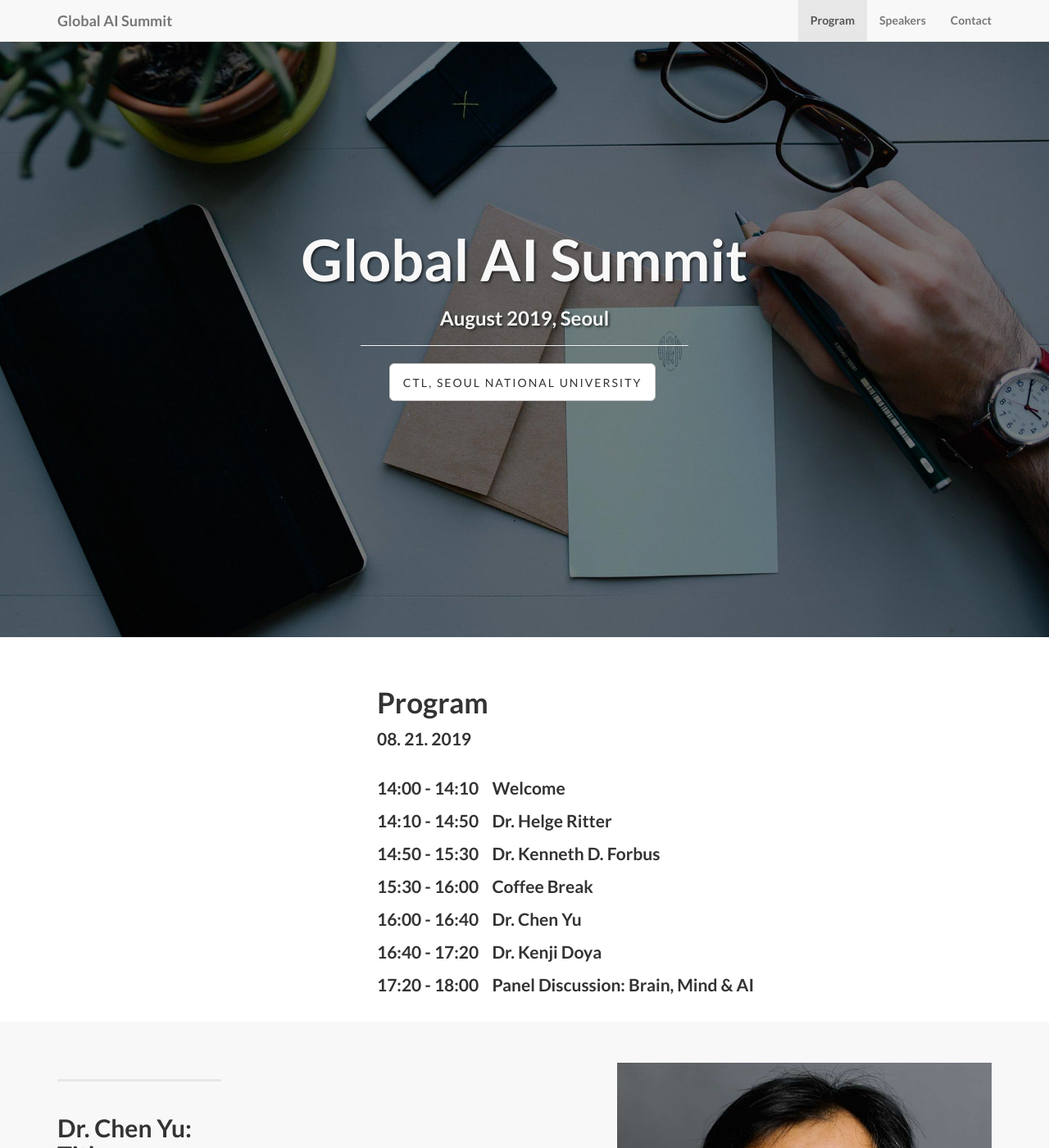
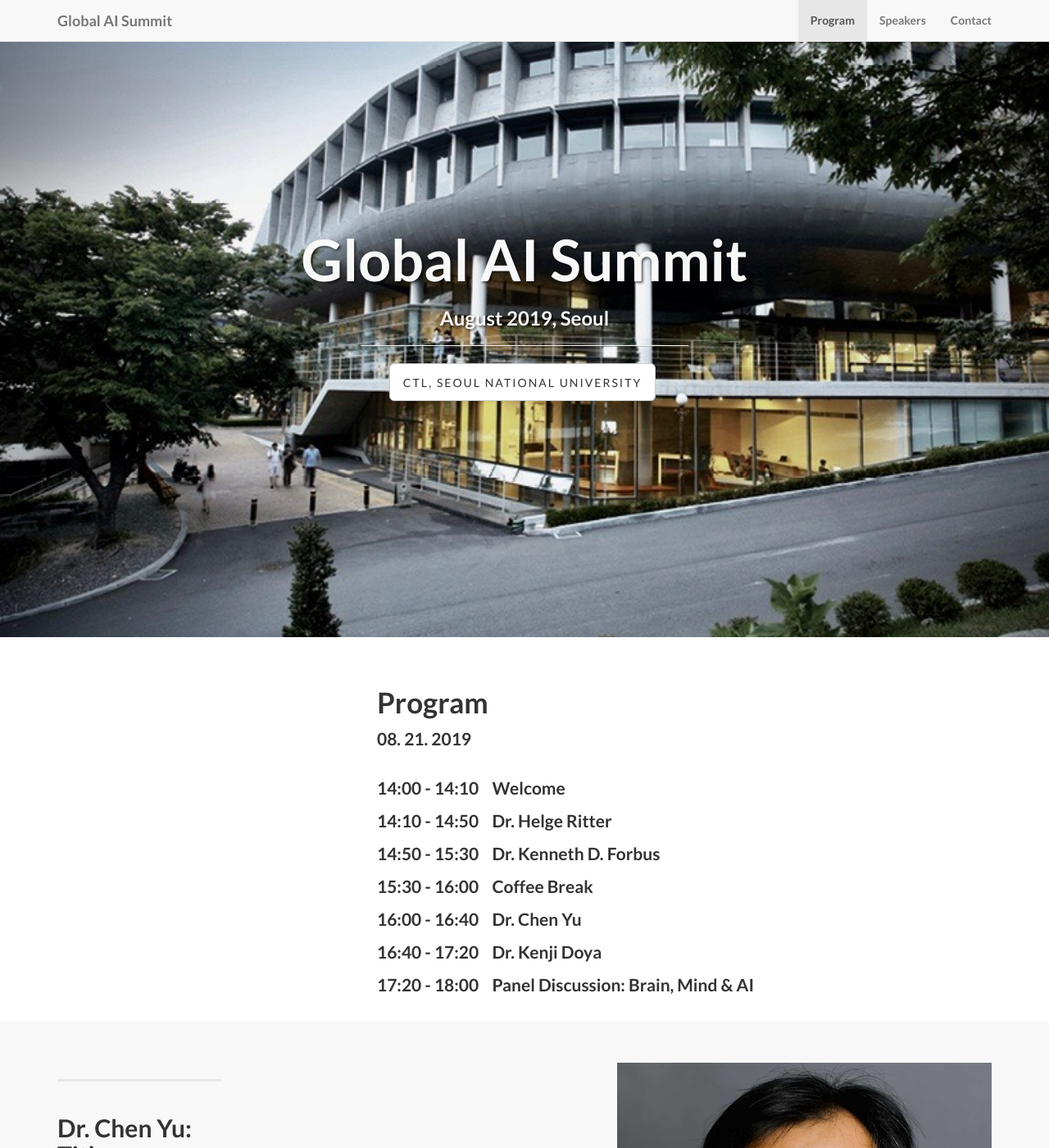
Before and after one commit to globalaisummit/globalaisummit.github.io, a Jekyll site: the page built from index.html, in a window 1280 px wide and 1400 px high. Shown: the whole window at 82% size. Built offline with Jekyll 4.4.1, drawn with Linux system fonts in a browser that asks for light colours.

Commit message:
first verison

```diff
--- a/css/landing-page.css
+++ b/css/landing-page.css
@@ -31,7 +31,7 @@
     padding-bottom: 50px;
     text-align: center;
     color: #f8f8f8;
-    background: url(../img/intro-bg.jpg) no-repeat center center;
+    background: url(../img/12dong.jpeg) no-repeat center center;
     background-size: cover;
 }
 
@@ -112,7 +112,7 @@
 .banner {
     padding: 100px 0;
     color: #f8f8f8;
-    background: url(../img/banner-bg.jpg) no-repeat center center;
+    background: url(../img/snu2.jpg) no-repeat center center;
     background-size: cover;
 }
 
```
Also changed, not shown: img/12dong.jpeg (added), img/snu.jpg (added), img/snu2.jpg (added), 5 other files.
